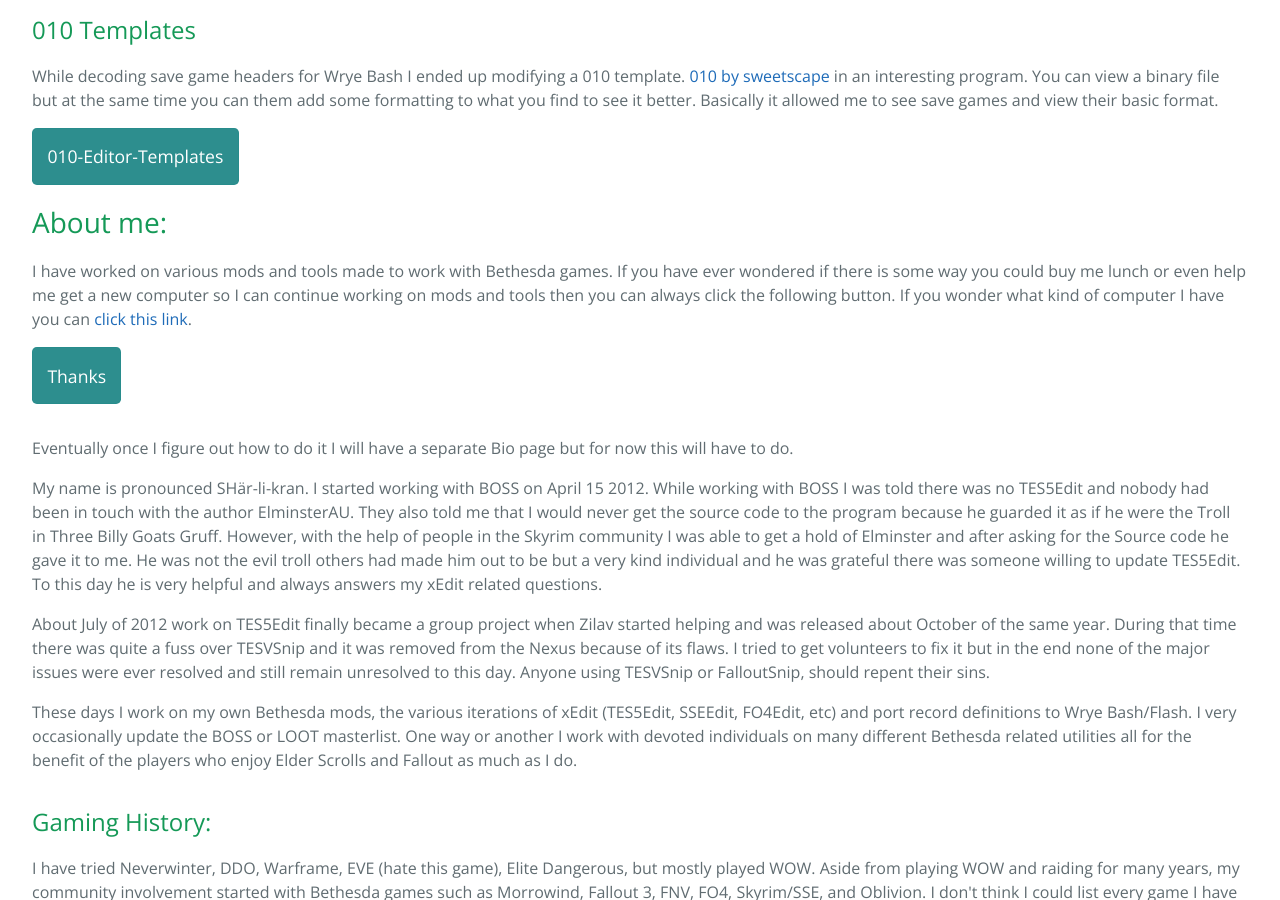
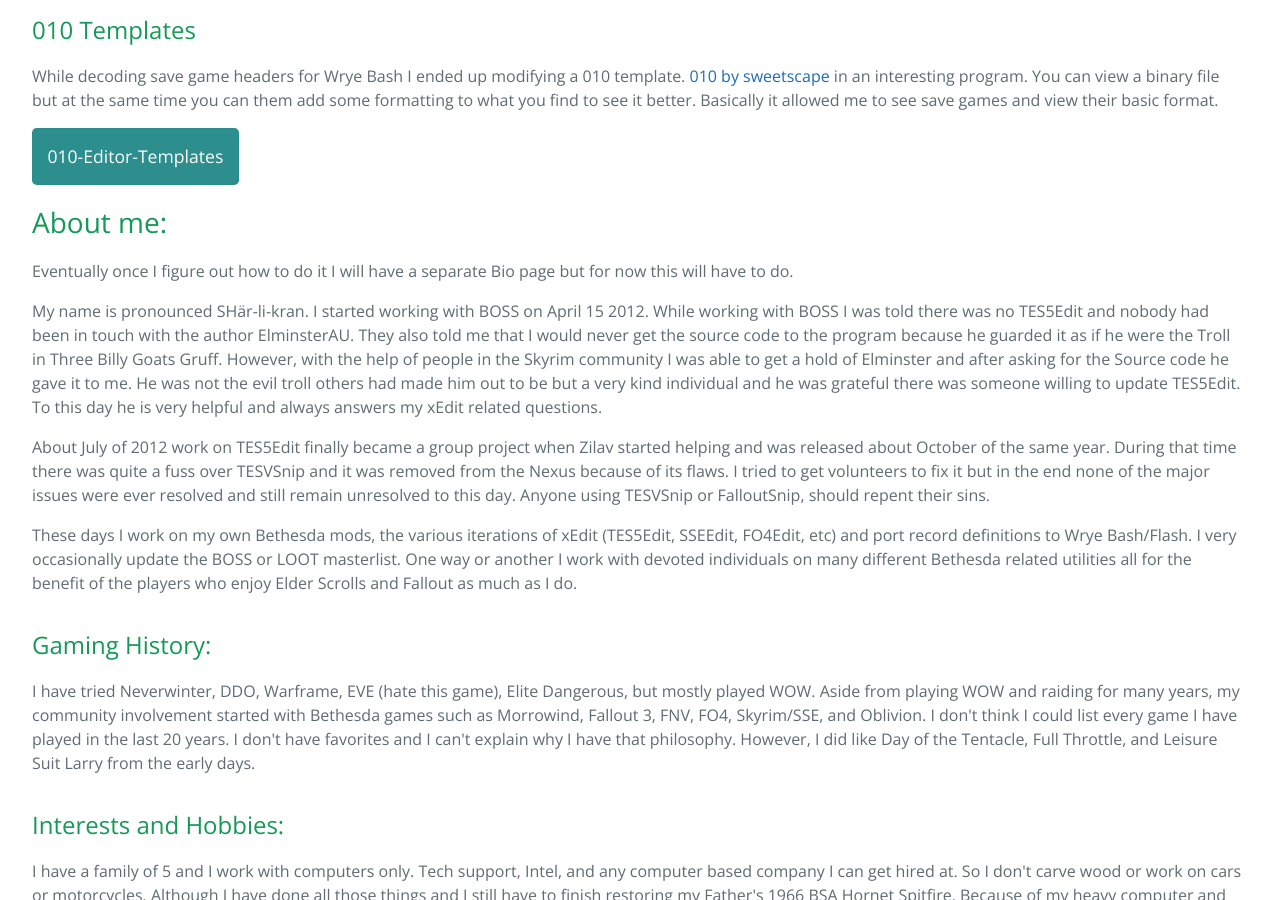
Before and after one commit to Sharlikran/sharlikran.github.io, a Jekyll site: the page built from index.html, in a window 1280 px wide and 900 px high, scrolled down 1717 px. Built offline with Jekyll 4.4.1, drawn with Linux system fonts in a browser that asks for light colours; the repository's description, which GitHub fills in, is left out.

Commit message:
Remove 2nd thanks button

```diff
--- a/index.html
+++ b/index.html
@@ -41,8 +41,6 @@
     </div>
     <div>
         <h2>About me:</h2>
-        <p>I have worked on various mods and tools made to work with Bethesda games. If you have ever wondered if there is some way you could buy me lunch or even help me get a new computer so I can continue working on mods and tools then you can always click the following button. If you wonder what kind of computer I have you can <a href="https://pastebin.com/b4r0vtU0">click this link</a>.</p>
-        <p><a href="https://www.nexusmods.com/Core/Libs/Common/Widgets/PayPalPopUp?user=4147439" class="drkbtn">Thanks</a></p>
         <p>Eventually once I figure out how to do it I will have a separate Bio page but for now this will have to do.</p>
         <p>My name is pronounced SHär-li-kran. I started working with BOSS on April 15 2012. While working with BOSS I was told there was no TES5Edit and nobody had been in touch with the author ElminsterAU. They also told me that I would never get the source code to the program because he guarded it as if he were the Troll in Three Billy Goats Gruff. However, with the help of people in the Skyrim community I was able to get a hold of Elminster and after asking for the Source code he gave it to me. He was not the evil troll others had made him out to be but a very kind individual and he was grateful there was someone willing to update TES5Edit. To this day he is very helpful and always answers my xEdit related questions.</p>
         <p>About July of 2012 work on TES5Edit finally became a group project when Zilav started helping and was released about October of the same year. During that time there was quite a fuss over TESVSnip and it was removed from the Nexus because of its flaws. I tried to get volunteers to fix it but in the end none of the major issues were ever resolved and still remain unresolved to this day. Anyone using TESVSnip or FalloutSnip, should repent their sins.</p>
```
